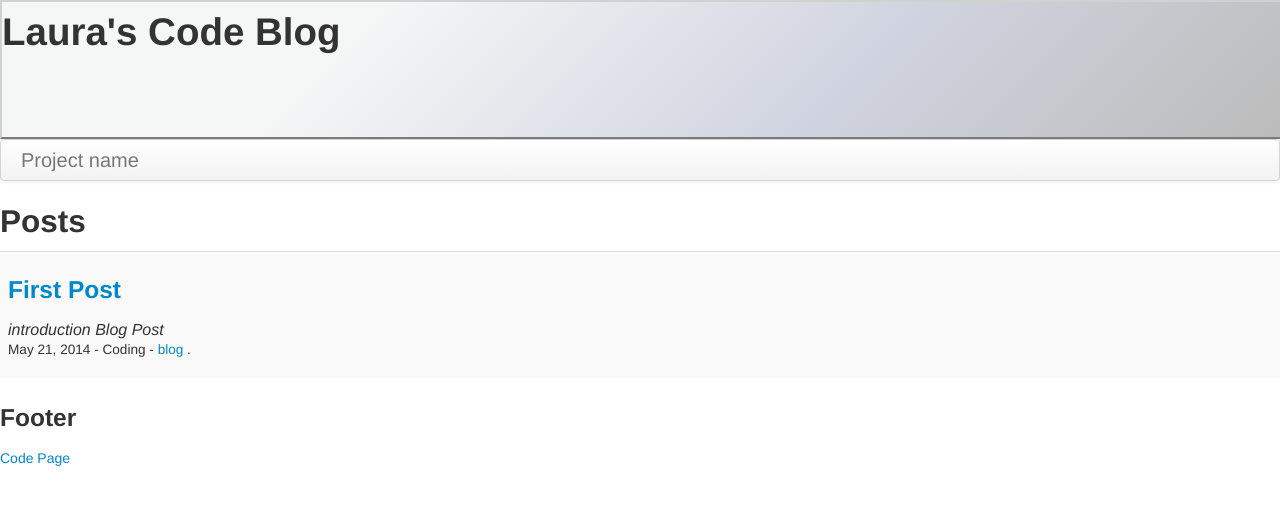
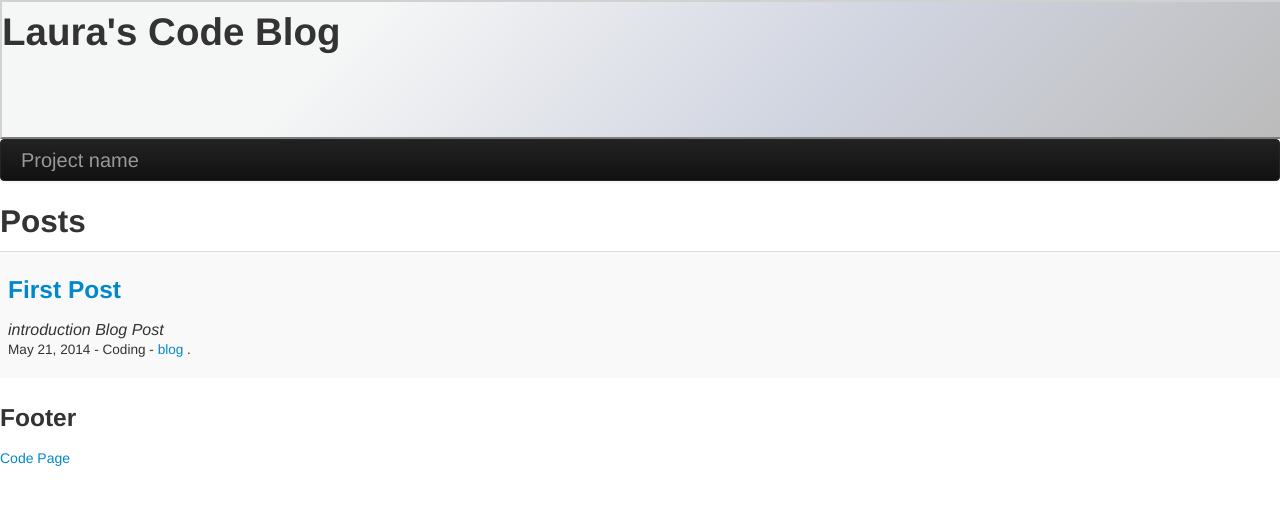
Before and after one commit to LauraR6561/Laurar6561.github.io, a Jekyll site: the page built from index.html, in a window 1280 px wide. Shown: the top 505 px of the page. Built offline with Jekyll 4.4.1, drawn with Linux system fonts in a browser that asks for light colours; Markdown is read by kramdown in place of the engine named in the settings.

Commit message:
Added nav

```diff
--- a/_includes/menu.html
+++ b/_includes/menu.html
@@ -1,4 +1,4 @@
-<div class="navbar">
+<div class="navbar navbar-inverse">
   <div class="navbar-inner">
     <div class="container">
 
```
